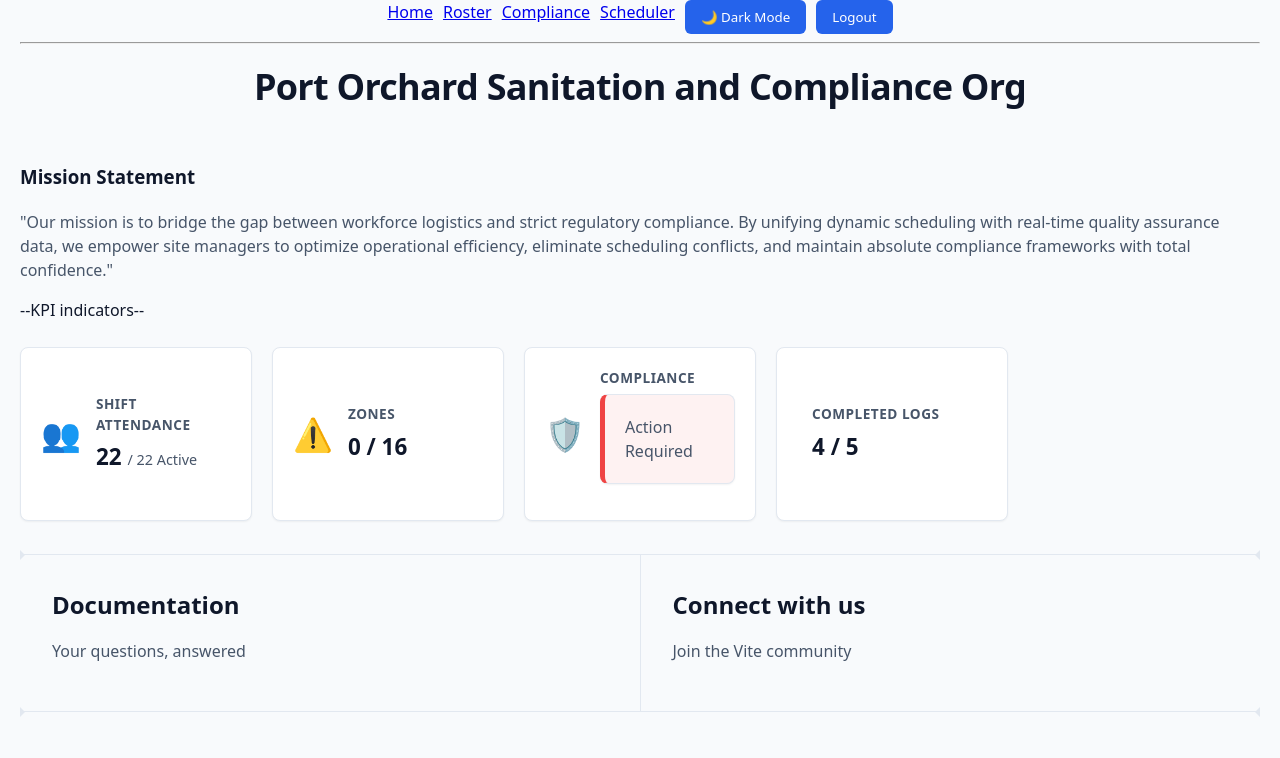
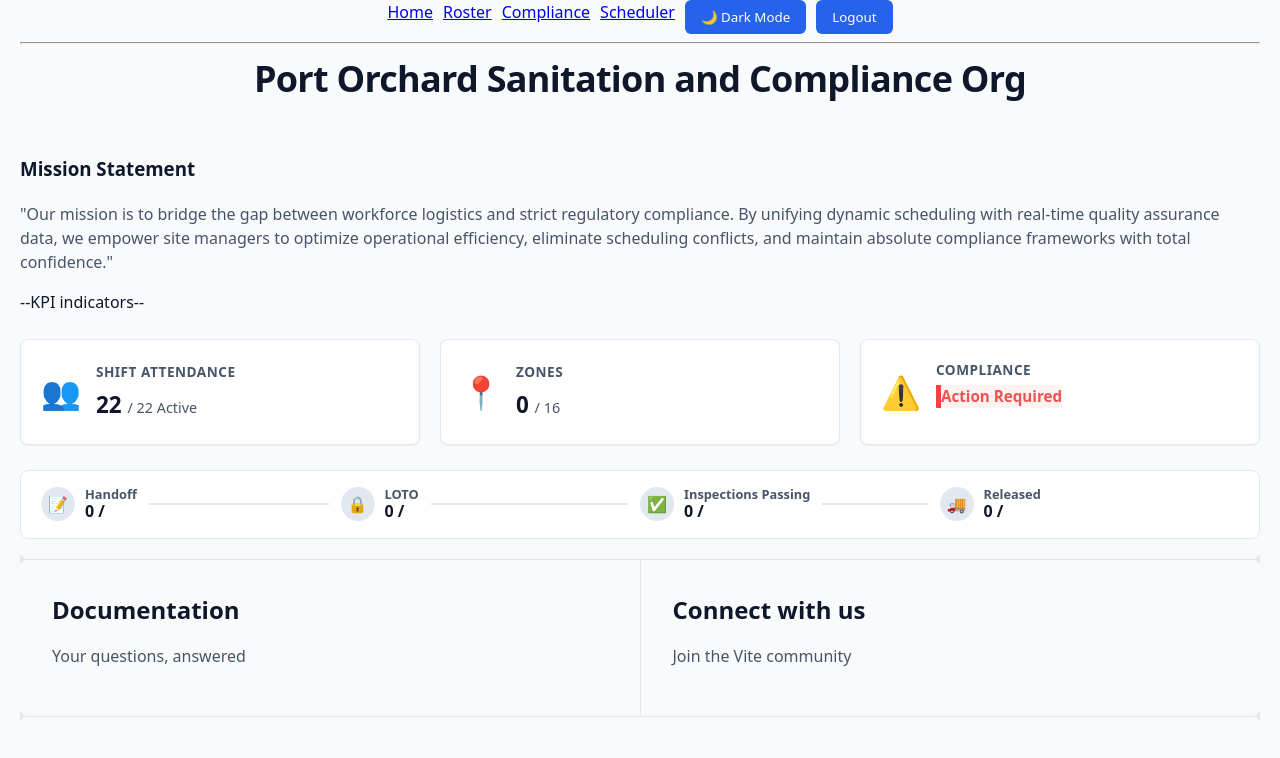
Before and after one commit to ethan-webster13/santitation-roster-compliance-tracker, a React (Vite) app: page / in a window 1280 px wide. Shown: the top 758 px of the page. Built offline with nearby package versions, Linux system fonts and the light colour scheme; sample sign-in values are in the browser's storage.

Commit message:
Updated MetricsBar with live tracked stats and OperationalComplianceModal components; add compliance metrics visuals on Home Page

```diff
--- a/src/Components/MetricsBar.jsx
+++ b/src/Components/MetricsBar.jsx
@@ -3,16 +3,31 @@ import initialLayoutData from '../data/layoutData'
 
 //Metrics to track KPI data surrounding, active employees, total employees, zones, unassigned zones, completedLogs, totalLogsRequired, and compliance status (i.e 'Compliant' or 'Action Required')
 const MetricsBar = () => {
+  const {
+    filledZonesCount,
+    totalRequiredZones,
+    totalEmployees,
+    activeEmployees,
+    handoffOnlyCount,
+    lotoCompletedCount,
+    inspectionsPassingCount,
+    releasedToProductionCount,
+    totalAreas
+  } = useRoster();
 
-   const metrics = {
-    complianceStatus: 'Action Required', // Options: 'Compliant' or 'Action Required'
-    unassignedZones: 2,
-    completedLogs: 4,
-    totalLogsRequired: 5
-  }
-  const { filledZonesCount, totalRequiredZones, totalEmployees, activeEmployees } = useRoster();
+  const reachedHandoff = handoffOnlyCount + lotoCompletedCount;
+  const reachedLoto = lotoCompletedCount;
+  const reachedPassing = inspectionsPassingCount;
+  const reachedReleased = releasedToProductionCount;
 
+  const isFullyCompliant = totalAreas > 0 && reachedReleased === totalAreas;
 
+  const stages = [
+    { label: "Handoff", icon: "📝", count: reachedHandoff },
+    { label: "LOTO", icon: "🔒", count: reachedLoto },
+    { label: "Inspections Passing", icon: "✅", count: reachedPassing },
+    { label: "Released", icon: "🚚", count: reachedReleased },
+  ];
 
 
 return (
@@ -30,47 +45,46 @@ return (
         </div>
 
         <div className="metric-card">
-        <span className="metric-icon">⚠️</span>
+          <span className="metric-icon">📍</span>
           <div className="metric-data">
             <h3>Zones</h3>
             <p className="metric-value">
-            {`${filledZonesCount} / ${totalRequiredZones}`} {/*metrics.unassignedZones > 0 ? `${metrics.unassignedZones} Open Zones` : '0 Conflicts' */}
+              {filledZonesCount} <span className="metric-sub">/ {totalRequiredZones}</span>
             </p>
           </div>
         </div>
 
         <div className="metric-card">
-        <span className="metric-icon">🛡️</span>
+          <span className="metric-icon">{isFullyCompliant ? "🛡️" : "⚠️"}</span>
           <div className="metric-data">
             <h3>Compliance</h3>
-          <p className={`metric-card ${metrics.complianceStatus === 'Compliant' ? 'status-good' : 'status-alert'}`}>
-
-            {metrics.complianceStatus === 'Compliant' ? '100% Compliant' : 'Action Required'}
+            <p className={`metric-status ${isFullyCompliant ? 'status-good' : 'status-alert'}`}>
+              {isFullyCompliant ? '100% Compliant' : 'Action Required'}
             </p>
           </div>
         </div>
 
-      <div className="metric-card">
-        <span className="metric-icon"></span>
-        <div className="metric-data">
-          <h3>Completed Logs</h3>
-          <p className="metric-value">
-            {metrics.completedLogs} / {metrics.totalLogsRequired}
-          </p>
+      </div>
+
+      <div className="pipeline-stepper">
+        {stages.map((stage, i) => {
+          const isComplete = totalAreas > 0 && stage.count === totalAreas;
+          return (
+            <div className="pipeline-stage-wrap" key={stage.label}>
+              <div className={`pipeline-stage ${isComplete ? 'stage-complete' : ''}`}>
+                <span className="pipeline-icon">{stage.icon}</span>
+                <div className="pipeline-stage-text">
+                  <span className="pipeline-stage-label">{stage.label}</span>
+                  <span className="pipeline-stage-value">{stage.count} / {totalAreas}</span>
                 </div>
               </div>
-      <br />
-
+              {i < stages.length - 1 && <div className="pipeline-connector" />}
             </div>
-
-
-
-
-
+          );
+        })}
+      </div>
     </>
-
-
-)
+  );
 }
 
 export default MetricsBar
--- a/src/Pages/Scheduler.jsx
+++ b/src/Pages/Scheduler.jsx
@@ -4,7 +4,6 @@ import NavBar from "../Components/NavBar";
 import FacilityArea from "../Components/scheduler/FacilityArea";
 import EmployeeBadge from "../Components/scheduler/EmployeeBadge";
 import { useRoster } from "../context/RosterContext";
-import initialLayoutData from "../data/layoutData";
 import EditEmployeeModal from "../Components/EditEmployeeModal";
 import ZoneGatekeeperModal from "../Components/ZoneGatekeeperModal";
 import '../css/scheduler.css';
@@ -21,15 +20,14 @@ const Scheduler = () => {
         autoAssignWorkers,
         clearBoard,
         complianceLogs,
-        recordComplianceLog
+        recordComplianceLog,
+        zoneDrafts,
+        saveZoneDraft,
+        clearZoneDraft
     } = useRoster();
     const [isHovered, setIsHovered] = useState(false);
+    const [activeAreaModal, setActiveAreaModal] = useState(null); //Tracks which area's modal is open
 
-    const [activeAreaModal, setActiveAreaModal] = useState(null); //Tracks which area's modal is open
-    const [zoneDrafts, setZoneDrafts] = useState({})
-
-
-    // Derived Utility States
     const allAreasFilled = filledZonesCount === totalRequiredZones;
     const hasAssignments = Object.keys(assignments).length > 0;
     const unassignedWorkers = liveRoster.filter(emp => !assignments[emp.id] && !emp.isAbsent);
@@ -37,11 +35,7 @@ const Scheduler = () => {
     //Area Modal Submission Function
     const handleActivationComplete = (areaId, compliancePackage) => {
         recordComplianceLog( areaId, compliancePackage)
-        setZoneDrafts(prev => {
-            const next = { ...prev }
-            delete next[areaId];
-            return next;
-        })
+        clearZoneDraft(areaId);
         setActiveAreaModal(null)
     };
 
--- a/src/context/RosterContext.jsx
+++ b/src/context/RosterContext.jsx
@@ -1,6 +1,7 @@
 import { createContext, useContext, useState, useMemo} from "react";
 import initialEmployees from '../data/employees'
 import initialLayoutData from "../data/layoutData";
+import { isZoneFullyPassing } from '../utils/complianceRules'
 
 const RosterContext = createContext();
 
@@ -145,6 +146,21 @@ export const RosterProvider = ({ children }) =>{
         }));
       };
 
+      // -- In Progress LOTO drafts
+      const [zoneDrafts, setZoneDrafts] = useState({});
+      const saveZoneDraft = (areaId, draftData) => {
+        setZoneDrafts(prev => ({
+          ...prev, [areaId]: draftData}));
+      };
+
+      const clearZoneDraft = (areaId) => {
+        setZoneDrafts(prev=> {
+          const next = {...prev};
+          delete next[areaId];
+          return next;
+        });
+      };
+
     // ───  Operational compliance (turnover, titration, water, QA/USDA walks, final sanitizer) ───
 
       const [operationalLogs, setOperationalLogs] = useState({}); // { [areaID]: operationalData }
@@ -164,11 +180,30 @@ export const RosterProvider = ({ children }) =>{
         ]);
       };
 
+      const handoffOnlyCount = useMemo(
+        ()=> Object.keys(zoneDrafts).length, [zoneDrafts]
+      );
+
+      const lotoCompletedCount = useMemo(
+        ()=> Object.keys(complianceLogs).length,
+        [complianceLogs]
+      );
+
+      const inspectionsPassingCount = useMemo(
+        ()=> facilityData.filter(area => isZoneFullyPassing(operationalLogs[area.id])).length,
+        [facilityData, operationalLogs]
+      );
+
+      const releasedToProductionCount = useMemo(
+        ()=> Object.values(operationalLogs).filter( log => log.completedAt).length,
+        [operationalLogs]
+      )
+
 
 
   return (
     <RosterContext.Provider value={{
-      liveRoster,
+        liveRoster,
       totalRequiredZones,
       totalEmployees,
       activeEmployees,
@@ -176,10 +211,17 @@ export const RosterProvider = ({ children }) =>{
       facilityData,
       assignments,
       complianceLogs,
+      zoneDrafts,
       operationalLogs,
       plantWaterLog,
+      releasedToProductionCount,
+      handoffOnlyCount,
+      lotoCompletedCount,
+      inspectionsPassingCount,
+      recordComplianceLog,
+      clearZoneDraft,
+      saveZoneDraft,
       addPlantWaterReading,
-      recordComplianceLog,
       updateOperationalLog,
       addEmployee,
       deleteEmployee,
--- a/src/css/scheduler.css
+++ b/src/css/scheduler.css
@@ -521,3 +521,84 @@ body.dark-theme .sig-pad-wrapper {
        or use a very light gray if #fff is too harsh at night */
     background-color: #f8fafc;
 }
+
+.pipeline-stepper {
+    display: flex;
+    align-items: center;
+    background-color: var(--bg-surface);
+    border: 1px solid var(--border-color);
+    border-radius: 8px;
+    padding: 16px 20px;
+    margin-bottom: 20px;
+    overflow-x: auto;
+}
+
+.pipeline-stage-wrap {
+    display: flex;
+    align-items: center;
+    flex: 1;
+    min-width: 0;
+}
+
+.pipeline-stage {
+    display: flex;
+    align-items: center;
+    gap: 10px;
+    white-space: nowrap;
+}
+
+.pipeline-icon {
+    display: flex;
+    align-items: center;
+    justify-content: center;
+    width: 34px;
+    height: 34px;
+    border-radius: 50%;
+    background-color: var(--border-color);
+    color: var(--text-secondary);
+    flex-shrink: 0;
+}
+
+.pipeline-stage.stage-complete .pipeline-icon {
+    background-color: rgba(16, 185, 129, 0.15);
+    color: #10b981;
+}
+
+.pipeline-stage-text {
+    display: flex;
+    flex-direction: column;
+    line-height: 1.2;
+}
+
+.pipeline-stage-label {
+    font-size: 0.8rem;
+    color: var(--text-secondary);
+    font-weight: 600;
+}
+
+.pipeline-stage-value {
+    font-size: 1rem;
+    font-weight: 700;
+    color: var(--text-primary);
+}
+
+.pipeline-connector {
+    flex: 1;
+    height: 2px;
+    background-color: var(--border-color);
+    margin: 0 12px;
+    min-width: 20px;
+}
+
+.metric-status {
+    font-size: 0.95rem;
+    font-weight: 700;
+}
+
+.status-good {
+    color: #10b981;
+}
+
+.status-alert {
+    color: #ef5350;
+}
--- /dev/null
+++ b/src/utils/complianceRules.js
@@ -0,0 +1,30 @@
+export const SANITIZER_RANGES = {
+    "Quat Sanitizer": { min: 200, max: 400 },
+    "Chlorine": { min: 50, max: 200 }
+};
+
+export const isInRange = (chemicalName, ppmValue) => {
+    const range = SANITIZER_RANGES[chemicalName];
+    if (!range || ppmValue === '' || ppmValue === null || ppmValue === undefined) return null;
+    const num = Number(ppmValue);
+    if (Number.isNaN(num)) return null;
+    return num >= range.min && num <= range.max;
+};
+
+export const isQaOk = (qaWalk) => !qaWalk?.deficienciesFound || !!qaWalk?.recheckPassed;
+export const isUsdaOk = (usdaWalk) => !usdaWalk?.deficienciesFound || !!usdaWalk?.recheckPassed;
+
+export const isFinalSanitizerOk = (finalSanitizer) => {
+    if (!finalSanitizer) return false;
+    const firstPass = isInRange(finalSanitizer.chemicalName, finalSanitizer.measuredPPM);
+    if (firstPass === null) return false;
+    if (firstPass === true) return true;
+    return isInRange(finalSanitizer.chemicalName, finalSanitizer.recheckPPM) === true;
+};
+
+export const isZoneFullyPassing = (operationalLog) => {
+    if (!operationalLog) return false;
+    return isQaOk(operationalLog.qaWalk)
+        && isUsdaOk(operationalLog.usdaWalk)
+        && isFinalSanitizerOk(operationalLog.finalSanitizer);
+};
```
Also changed, not shown: src/Components/OperationalComplianceModal.jsx (+10 -20 lines). Lines whose indentation alone changed are shown as unchanged.
